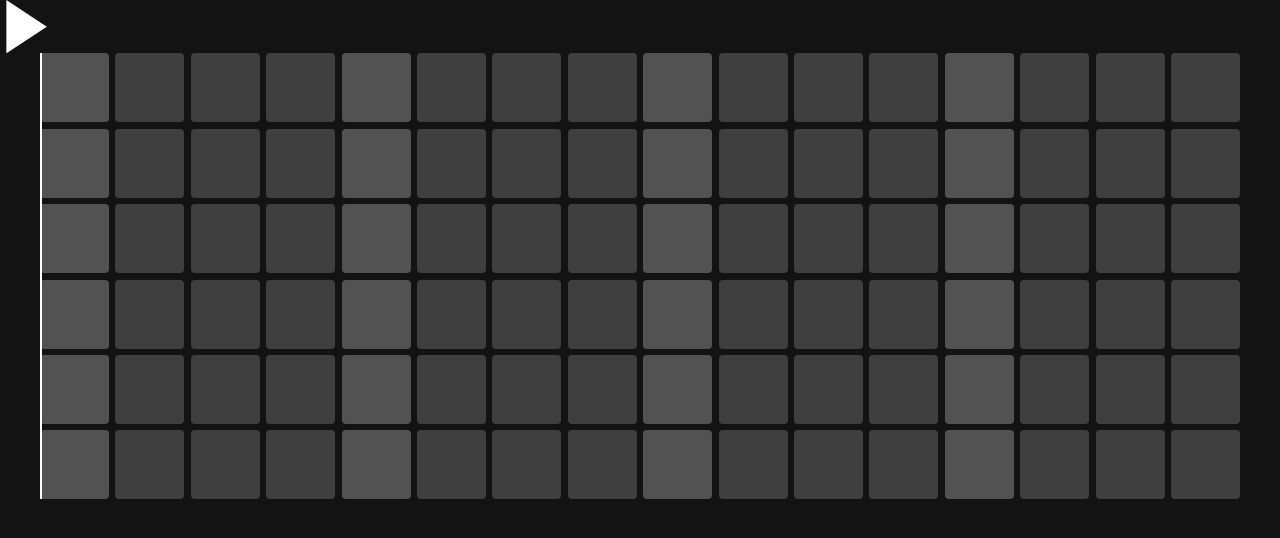
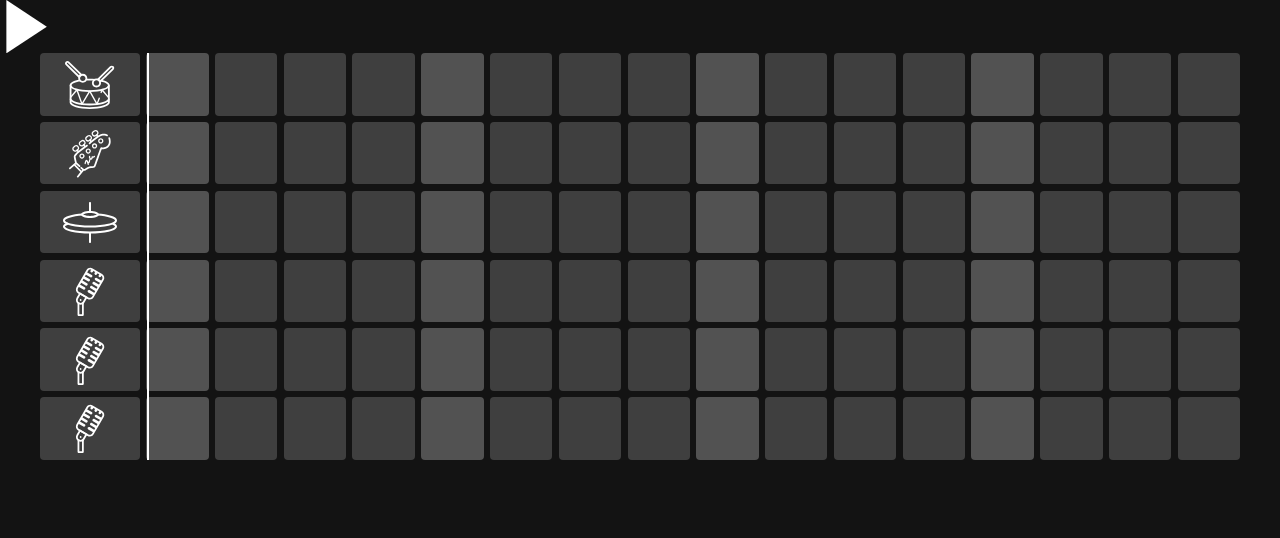
Before and after one commit to Laurens256/soundinator, a website built with Vite: page index.html in a window 1280 px wide. Built offline with nearby package versions, Linux system fonts and the light colour scheme; files whose address does not match are found by name.

Commit message:
added row indication

```diff
--- a/scripts/board.js
+++ b/scripts/board.js
@@ -14,6 +14,19 @@ const buildBoard = () => {
         const row = document.createElement('tr');
         row.classList.add('row');
         row.dataset.row = rowIndex + 1;
+
+        const div = document.createElement('div');
+        const img = document.createElement('img');
+        if (rowIndex === 0) img.src = '/img/drum.svg';
+        if (rowIndex === 1) img.src = '/img/bass.svg';
+        if (rowIndex === 2) img.src = '/img/cymbal.svg';
+        if (rowIndex === 3 || rowIndex === 4 || rowIndex === 5) {
+            img.src = '/img/mic.svg';
+        }
+        img.alt = 'instrument corresponding to sound of row';
+        div.appendChild(img);
+        row.appendChild(div);
+
         table.appendChild(row);
 
         row.style.setProperty('--active-row-color', rowColors[rowIndex]);
--- a/styles/board.css
+++ b/styles/board.css
@@ -48,6 +48,21 @@ table::after {
 }
 
 table.playing::after {
+    animation-play-state: running;
+}
+
+table div {
+    display: flex;
+    justify-content: center;
+    align-items: center;
+    width: 160%;
+    aspect-ratio: 1.6 / 1;
+    background-color: var(--button-color-1);
+    border-radius: 4px;
+}
+table div img {
+    max-width: 90%;
+    max-height: 80%;
 }
 
 tr {
@@ -83,7 +98,8 @@ table button.active {
 
 @keyframes moveLine {
     0% {
-        left: 0;
+        /* 100 / 17(row items) = 5.88 x 160%(size of div) = 9.41% */
+        left: calc(9.41% - var(--table-gap));
     }
     100% {
         left: 100%;
```
